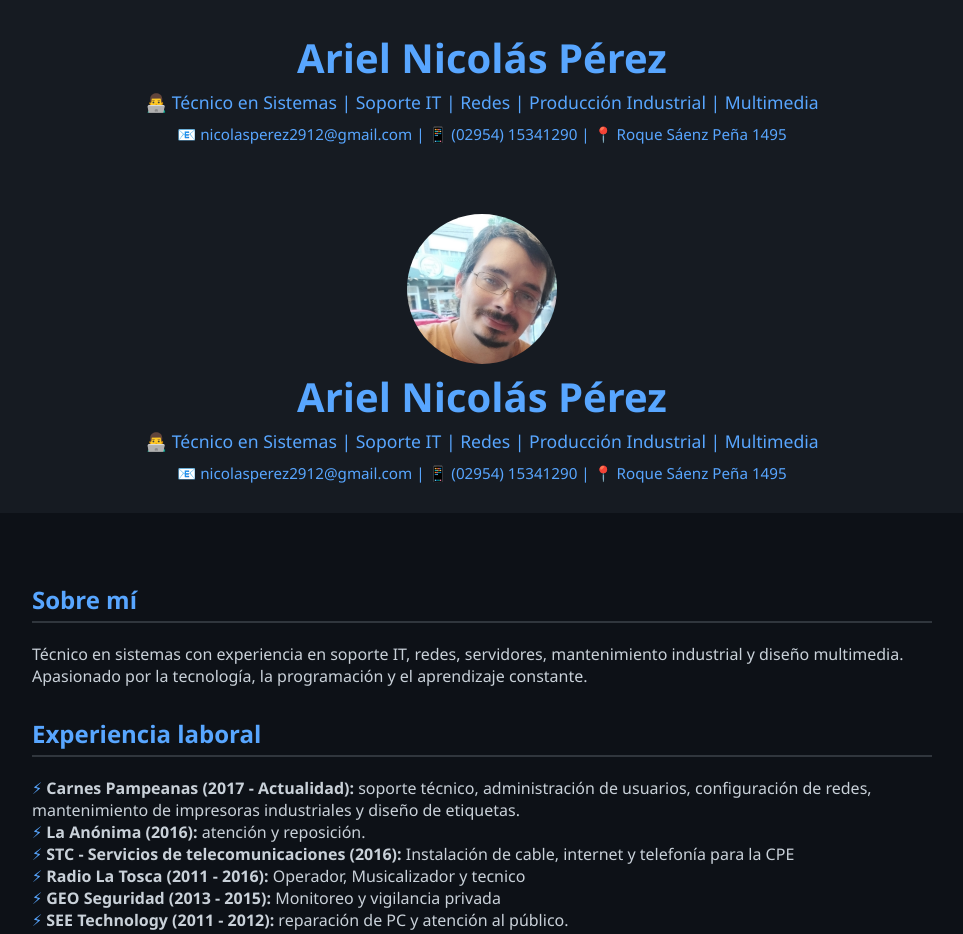
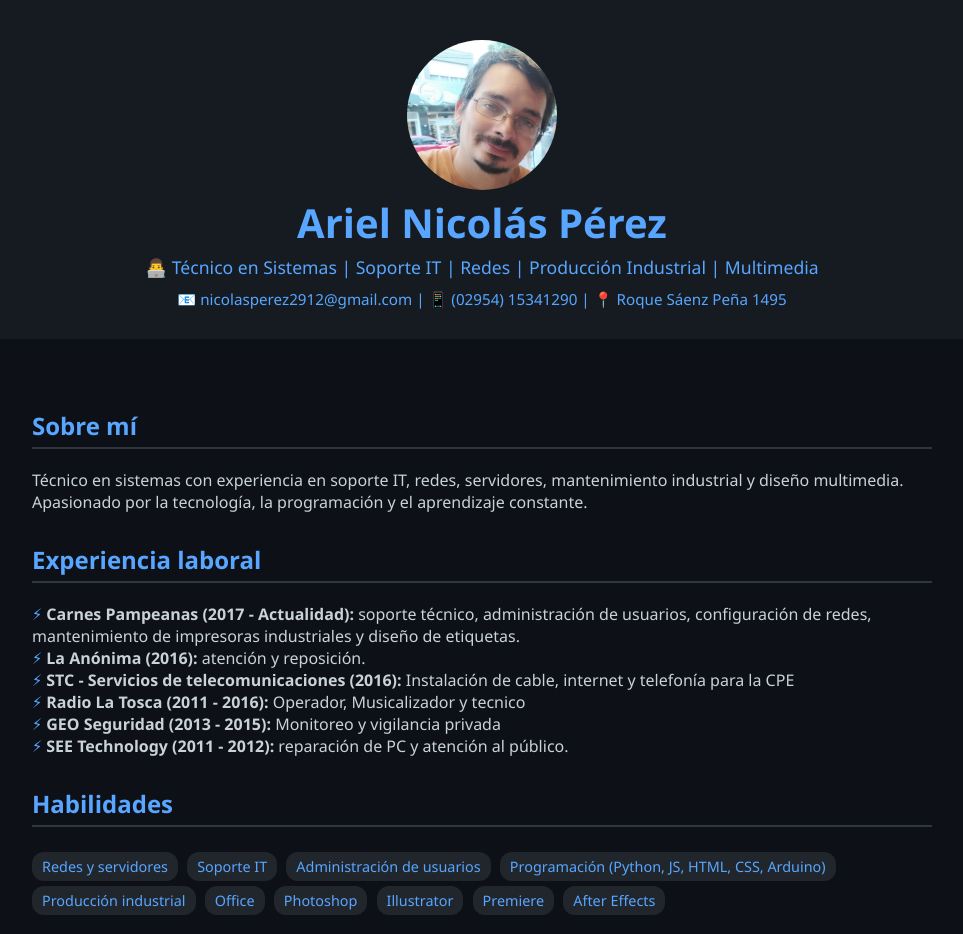
Before and after one commit to NicolasRasse/CV, a plain HTML site: page index.html in a window 1280 px wide. Shown: the top 934 px of the page, without its empty margins (158-1121 px from the left). Drawn offline with Linux system fonts and the light colour scheme.

Commit message:
Update index.html

```diff
--- a/index.html
+++ b/index.html
@@ -71,14 +71,6 @@
 </head>
 <body>
   <header>
-    <h1>Ariel Nicolás Pérez</h1>
-    <p>👨‍💻 Técnico en Sistemas | Soporte IT | Redes | Producción Industrial | Multimedia</p>
-    <div class="contact">
-      📧 nicolasperez2912@gmail.com | 📱 (02954) 15341290 | 📍 Roque Sáenz Peña 1495
-    </div>
-  </header>
-
-  <header>
   <img src="foto.jpg" alt="Foto de Ariel Nicolás Pérez"
        style="width:150px; border-radius:50%; margin-top:10px;">
   <h1>Ariel Nicolás Pérez</h1>
```
